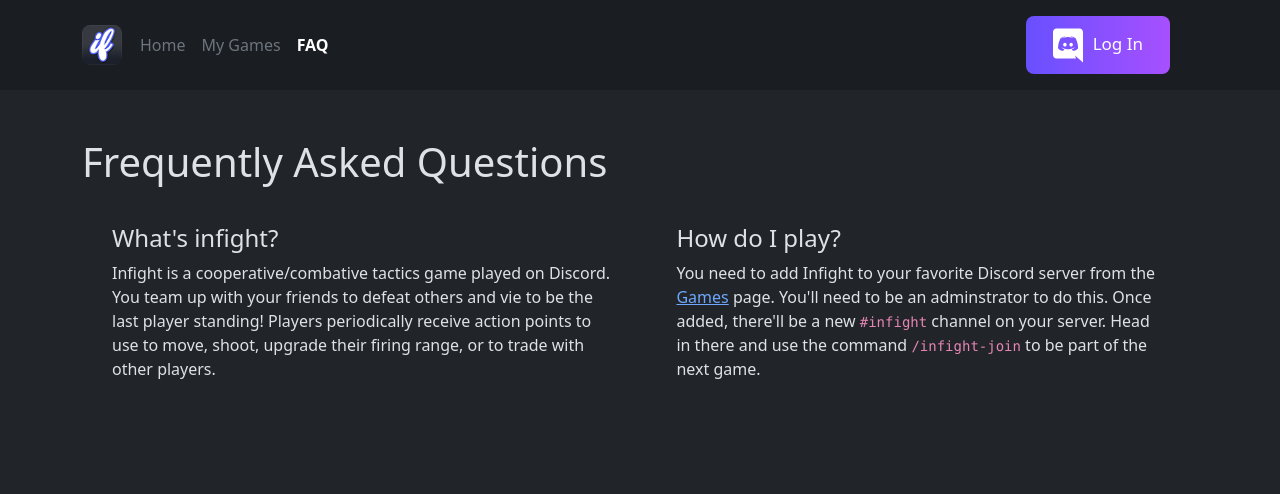
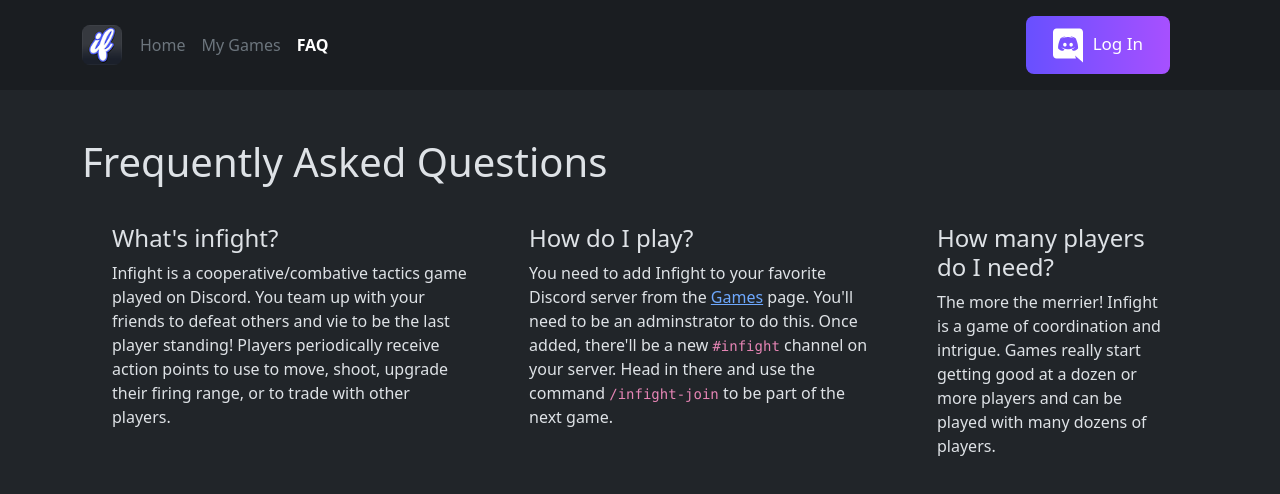
Before and after one commit to Infight-io/infight-ui, a Vue app: page /FAQ in a window 1280 px wide. Shown: the top 494 px of the page. Built offline with nearby package versions, Linux system fonts and the light colour scheme.

Commit message:
bits n bobs

```diff
--- a/src/components/GamePiece.vue
+++ b/src/components/GamePiece.vue
@@ -26,10 +26,10 @@
         </div>
         <div class="apDot">{{ GamePlayer.actions }}</div>
         <div class="heartContainer">
-            ❤️ ❤️ ❤️
+            <template v-for="n in GamePlayer.health"> ❤️ </template>
         </div>
         <div class="rangeContainer">
-            Range: 3
+            Range: {{GamePlayer.range}}
         </div>
     </div>
 </template>
--- a/src/views/FAQ.vue
+++ b/src/views/FAQ.vue
@@ -24,6 +24,12 @@
                         the next game.
                     </p>
                 </div>
+                <div class="faqItem">
+                    <h4>How many players do I need?</h4>
+                    <p>The more the merrier! Infight is a game of coordination and intrigue. Games really start getting good
+                        at a dozen or more players and can be played with many dozens of players.
+                    </p>
+                </div>
             </div>
 
         </div>
--- a/src/views/gameBoard.vue
+++ b/src/views/gameBoard.vue
@@ -128,7 +128,7 @@
 }
 
 .gameBoardCell {
-    box-shadow: inset 0 0 10px #4848488b;
+    /* box-shadow: inset 0 0 10px #4848488b; */
     background-color: #212529;
     width: 1fr;
     height: 1fr;
```
